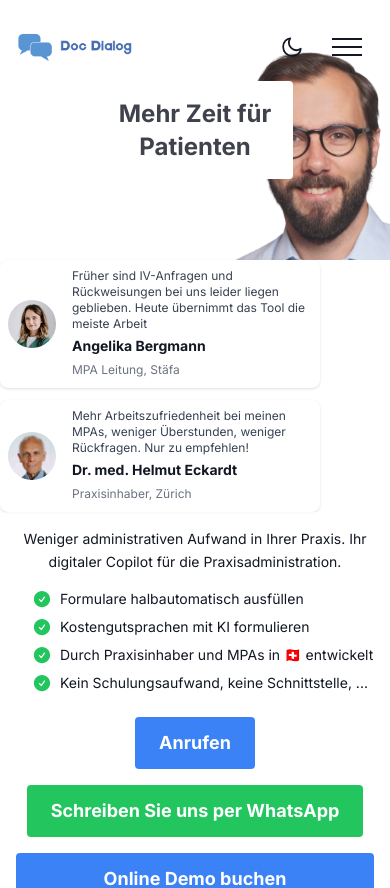
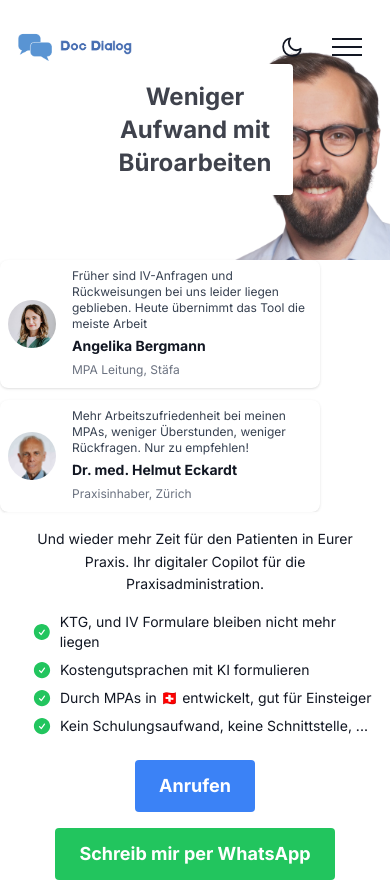
Before and after one commit to spyglassventures/next-app.docdialog, a Next.js app: page /Willkommen-MPA in a window 390 px wide. Shown: the top 888 px of the page. Built offline with nearby package versions, Linux system fonts and the light colour scheme.

Commit message:
alternativer text mobile

```diff
--- a/src/components/HeroArztMobile/index.tsx
+++ b/src/components/HeroArztMobile/index.tsx
@@ -113,19 +113,25 @@ const Hero = () => {
             <li className="flex items-center">
               <CheckCircleIcon className="h-5 w-5 text-green-500 dark:text-green-400 mr-2" />
               <span className="text-sm text-black dark:text-gray-300">
-                Formulare halbautomatisch ausfüllen
+                Formulare automatisch ausfüllen. Mehr delegieren.
               </span>
             </li>
             <li className="flex items-center">
               <CheckCircleIcon className="h-5 w-5 text-green-500 dark:text-green-400 mr-2" />
               <span className="text-sm text-black dark:text-gray-300">
-                Kostengutsprachen mit KI formulieren
+                Kostengutsprachen machen neu die MPAs mit KI
               </span>
             </li>
             <li className="flex items-center">
               <CheckCircleIcon className="h-5 w-5 text-green-500 dark:text-green-400 mr-2" />
               <span className="text-sm text-black dark:text-gray-300">
-                Durch Praxisinhaber und MPAs in 🇨🇭 entwickelt
+                Durch 🇨🇭 Praxisinhaber entwickelt.
+              </span>
+            </li>
+            <li className="flex items-center">
+              <CheckCircleIcon className="h-5 w-5 text-green-500 dark:text-green-400 mr-2" />
+              <span className="text-sm text-black dark:text-gray-300">
+                Gut für Einsteiger. Braucht wenig IT Kenntnisse.
               </span>
             </li>
             <li className="flex items-center">
--- a/src/components/HeroMPA/index.tsx
+++ b/src/components/HeroMPA/index.tsx
@@ -180,15 +180,15 @@ const Hero = () => {
                 <ul className="flex flex-col items-start space-y-2 mb-6 pl-4 sm:pl-10">
                   <li className="flex items-center">
                     <CheckCircleIcon className="h-5 w-5 text-green-500 dark:text-green-400 mr-2" />
-                    <span className="text-sm text-left sm:text-base text-black dark:text-gray-300">Formulare halbautomatisch ausfüllen</span>
+                    <span className="text-sm text-left sm:text-base text-black dark:text-gray-300">KTG, und IV Formulare bleiben nicht mehr liegen</span>
                   </li>
                   <li className="flex items-center">
                     <CheckCircleIcon className="h-5 w-5 text-green-500 dark:text-green-400 mr-2" />
-                    <span className="text-sm text-left sm:text-base text-black dark:text-gray-300">Kostengutsprachen mit KI formulieren</span>
+                    <span className="text-sm text-left sm:text-base text-black dark:text-gray-300"> Kostengutsprachen mit KI formulieren</span>
                   </li>
                   <li className="flex items-center">
                     <CheckCircleIcon className="h-5 w-5 text-green-500 dark:text-green-400 mr-2" />
-                    <span className="text-sm text-left sm:text-base text-black dark:text-gray-300">Durch Praxisinhaber und MPAs in 🇨🇭 entwickelt</span>
+                    <span className="text-sm text-left sm:text-base text-black dark:text-gray-300">Durch MPAs in 🇨🇭 entwickelt, gut für Einsteiger</span>
                   </li>
                   <li className="flex items-center">
                     <CheckCircleIcon className="h-5 w-5 text-green-500 dark:text-green-400 mr-2" />
--- a/src/components/HeroMPAMobile/index.tsx
+++ b/src/components/HeroMPAMobile/index.tsx
@@ -113,7 +113,7 @@ const Hero = () => {
             <li className="flex items-center">
               <CheckCircleIcon className="h-5 w-5 text-green-500 dark:text-green-400 mr-2" />
               <span className="text-sm text-black dark:text-gray-300">
-                Formulare halbautomatisch ausfüllen
+                KTG, und IV Formulare bleiben nicht mehr liegen
               </span>
             </li>
             <li className="flex items-center">
@@ -125,13 +125,13 @@ const Hero = () => {
             <li className="flex items-center">
               <CheckCircleIcon className="h-5 w-5 text-green-500 dark:text-green-400 mr-2" />
               <span className="text-sm text-black dark:text-gray-300">
-                Durch Praxisinhaber und MPAs in 🇨🇭 entwickelt
+                Durch MPAs in 🇨🇭 entwickelt, gut für Einsteiger
               </span>
             </li>
             <li className="flex items-center">
               <CheckCircleIcon className="h-5 w-5 text-green-500 dark:text-green-400 mr-2" />
               <span className="text-sm text-black dark:text-gray-300">
-                Kein Schulungsaufwand, keine Schnittstelle
+                Kein Schulungsaufwand, keine Schnittstelle, ...
               </span>
             </li>
           </ul>
--- a/src/config/heroConfigArzt.json
+++ b/src/config/heroConfigArzt.json
@@ -10,7 +10,7 @@
             "comment3": "favicon.ico can be used as a placeholder picture"
         },
         "title": "Mehr Zeit für Patienten",
-        "description": "Weniger administrativen Aufwand in Ihrer Praxis. Ihr digitaler Copilot für die Praxisadministration.",
+        "description": "Weniger administrative Belastung für Ihre MPA und Sie. Ihr digitaler Copilot für die Praxisadministration.",
         "callToAction": {
             "showCallButton": true,
             "showWhatsAppChatButton": true,
@@ -34,7 +34,7 @@
         "bulletPoints": [
             "Formulare halbautomatisch ausfüllen",
             "Kostengutsprachen mit KI formulieren",
-            "Durch Praxisinhaber und MPAs in 🇨🇭 entwickelt",
+            "Durch 🇨🇭 Praxisinhaber entwickelt - gut für Einsteiger",
             "Kein Schulungsaufwand, keine Schnittstelle"
         ],
         "testimonials": [
--- a/src/config/heroConfigMPA.json
+++ b/src/config/heroConfigMPA.json
@@ -9,8 +9,8 @@
             "comment2": "Beispiel /images/hero/background.jpg or /images/about/video1.mov  <- nur Bsp",
             "comment3": "favicon.ico can be used as a placeholder picture"
         },
-        "title": "Mehr Zeit für Patienten",
-        "description": "Weniger administrativen Aufwand in Ihrer Praxis. Ihr digitaler Copilot für die Praxisadministration.",
+        "title": "Weniger Aufwand mit Büroarbeiten",
+        "description": "Und wieder mehr Zeit für den Patienten in Eurer Praxis. Ihr digitaler Copilot für die Praxisadministration.",
         "callToAction": {
             "showCallButton": true,
             "showWhatsAppChatButton": true,
@@ -21,7 +21,7 @@
                 "class": "ease-in duration-300 bg-blue-500 hover:-translate-y-1 hover:scale-110 hover:bg-blue-700 text-white font-bold py-2 px-4 rounded w-80"
             },
             "whatsappButton": {
-                "label": "Schreiben Sie uns per WhatsApp",
+                "label": "Schreib mir per WhatsApp",
                 "link": "https://wa.me/41798329298/?text=Liebes%20DocDialog%20Team,%20Ich%20",
                 "class": "ease-in duration-300 bg-green-500 hover:-translate-y-1 hover:scale-110 hover:bg-gray-700 text-white font-bold py-2 px-4 rounded w-80"
             },
@@ -31,12 +31,7 @@
                 "class": "ease-in duration-300 bg-blue-500 hover:-translate-y-1 hover:scale-110 hover:bg-blue-700 text-white font-bold py-2 px-4 rounded w-80"
             }
         },
-        "bulletPoints": [
-            "Formulare halbautomatisch ausfüllen",
-            "Kostengutsprachen mit KI formulieren",
-            "Durch Praxisinhaber und MPAs in 🇨🇭 entwickelt",
-            "Kein Schulungsaufwand, keine Schnittstelle"
-        ],
+        "bulletPoints": [],
         "testimonials": [
             {
                 "image": "/images/testimonials/Angelika.jpg",
--- a/src/config/ifasConfig.json
+++ b/src/config/ifasConfig.json
@@ -10,7 +10,7 @@
             "comment3": "favicon.ico can be used as a placeholder picture"
         },
         "title": "Mehr Zeit für Patienten",
-        "description": "Weniger administrativen Aufwand in Ihrer Praxis. Ihr digitaler Copilot für die Praxisadministration.",
+        "description": "Weniger administrativen Aufwand xxx in Ihrer Praxis. Ihr digitaler Copilot für die Praxisadministration.",
         "callToAction": {
             "showCallButton": false,
             "showWhatsAppChatButton": true,
```
